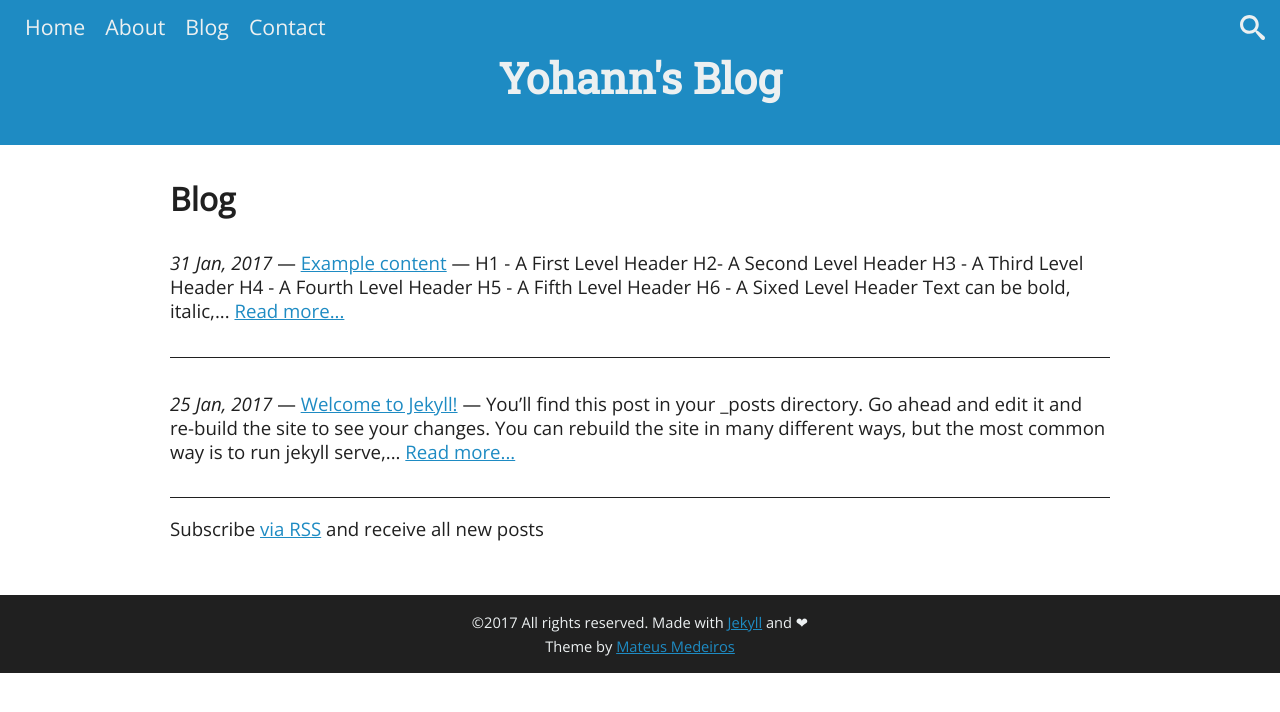
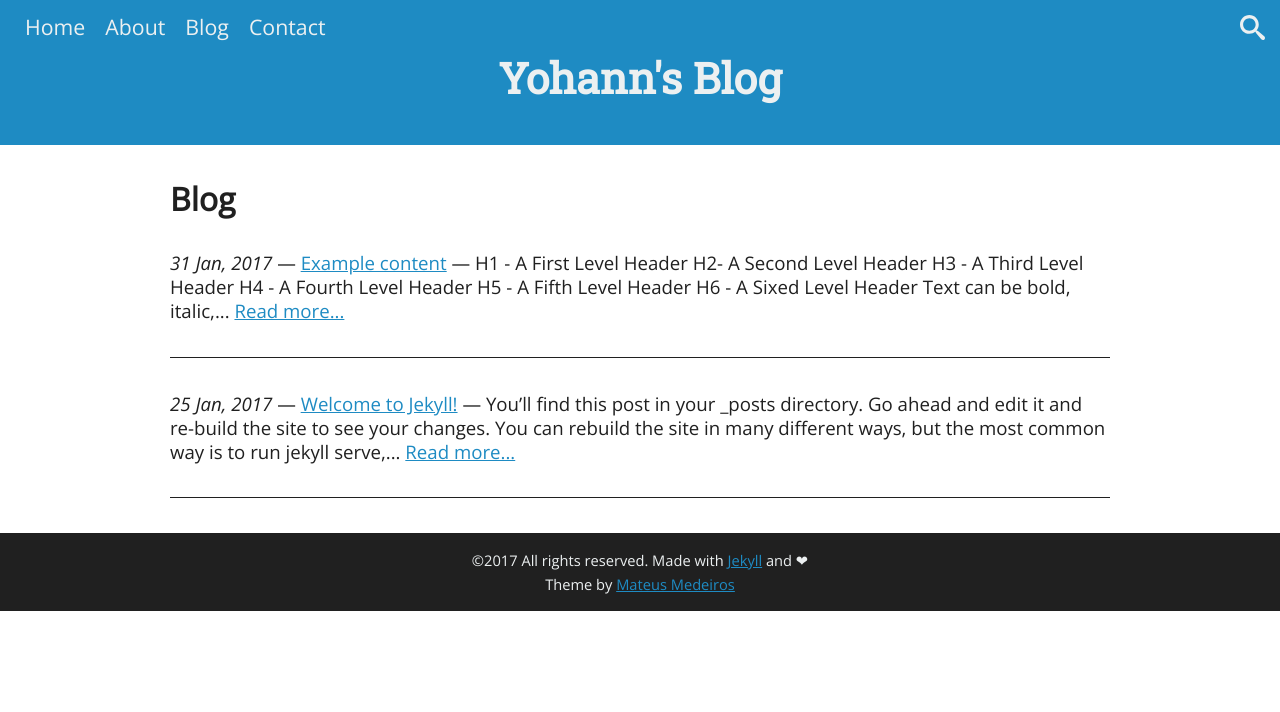
Before and after one commit to YuhangMing/YuhangMing.github.io, a Jekyll site: the page built from blog/index.html, in a window 1280 px wide. Shown: the top 712 px of the page. Built offline with Jekyll 4.4.1, drawn with Linux system fonts in a browser that asks for light colours; the list of posts is cut into pages by our own code; some of the changed lines change nothing that is shown.

Commit message:
cancel rss subscription part

```diff
--- a/blog/index.html
+++ b/blog/index.html
@@ -1,7 +1,7 @@
 ---
 layout: page
 title: Blog
-description: My blog about Front End Development.
+description: My blog about readings I have done during my Ph.D. study.
 ---
 
 <section class="blog">
@@ -18,6 +18,6 @@ description: My blog about Front End Development.
 
     {% include pagination.html %}
 
-  <p class="rss-subscribe">Subscribe <a aria-label="Subscribe via RSS and receive all new posts" href="{{ "/feed.xml" | prepend: site.baseurl }}">via RSS</a> and receive all new posts</p>
+  <!-- <p class="rss-subscribe">Subscribe <a aria-label="Subscribe via RSS and receive all new posts" href="{{ "/feed.xml" | prepend: site.baseurl }}">via RSS</a> and receive all new posts</p> -->
 
 </section>
```
